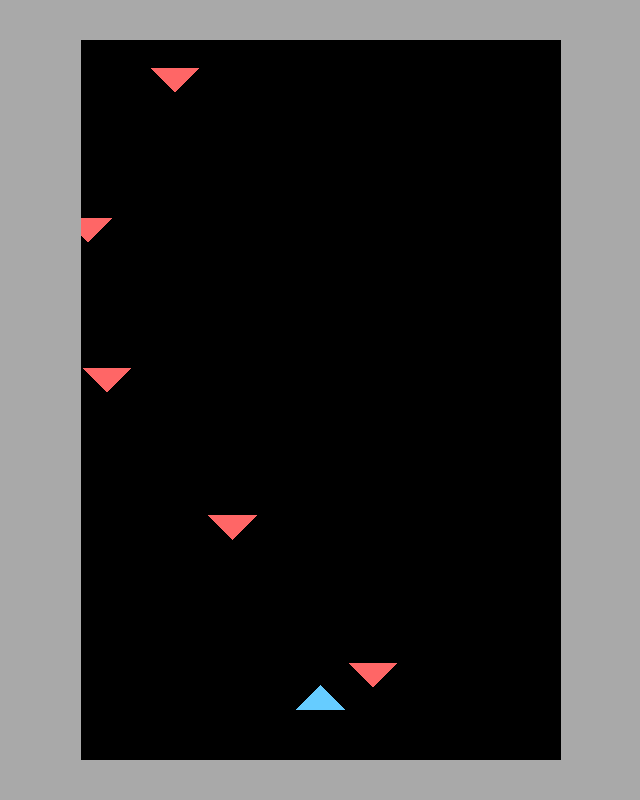
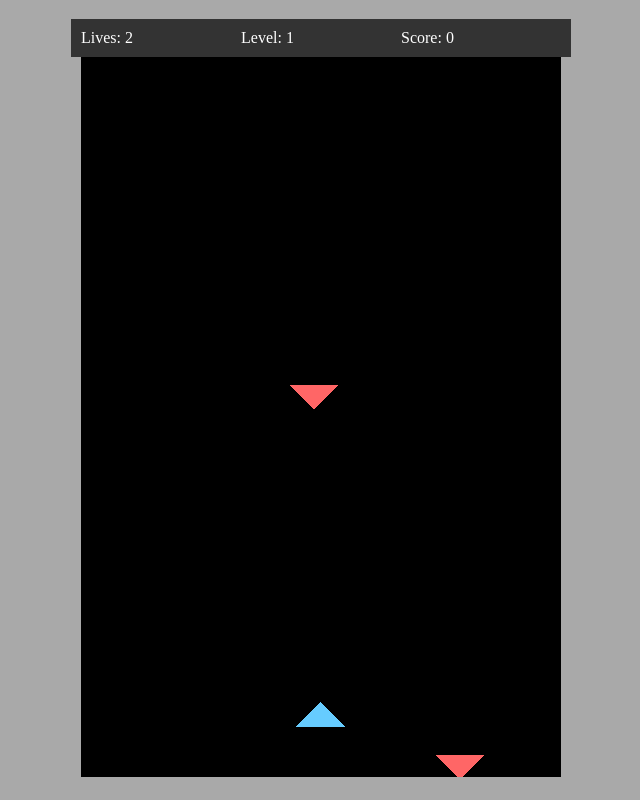
Before and after one commit to javideas/pixi-space-defender-game, a website built with Vite: page index.html in a window 1280 px wide. Shown: the whole page, without its empty margins (319-959 px from the left). Built offline with nearby package versions, Linux system fonts and the light colour scheme.

Commit message:
Part 4 - Basic Game HUD

```diff
--- a/index.html
+++ b/index.html
@@ -8,7 +8,22 @@
     <link rel="stylesheet" href="/src/style.css" />
   </head>
   <body>
-    <div id="app"></div>
+    <div id="app">
+      <div id="gameHud">
+        <div>
+          Lives: <span id="gameLives"></span>
+        </div>
+        <div>
+          Level: <span id="gameLevel"></span>
+        </div>
+        <div>
+          Score: <span id="gameScore"></span>
+        </div>
+      </div>
+      <div id="game">
+
+      </div>
+    </div>
     <script type="module" src="/src/main.ts"></script>
   </body>
 </html>
--- a/src/main.ts
+++ b/src/main.ts
@@ -5,7 +5,7 @@ const Application = PIXI.Application;
 const Graphics = PIXI.Graphics;
 
 (async () => {
-    let gameContainer = document.getElementById("app");
+    let gameContainer = document.getElementById("game");
     if(!gameContainer) {
         throw new Error("Game container not found");
     }
@@ -15,6 +15,14 @@ const Graphics = PIXI.Graphics;
         width: 480,
         height: 720,
     });
+
+    let lives = 3;
+    let level = 1;
+    let score = 0;
+
+    setHudValue("gameLives", lives);
+    setHudValue("gameLevel", level);
+    setHudValue("gameScore", score);
 
     gameContainer.appendChild(app.canvas);
 
@@ -56,7 +64,7 @@ const Graphics = PIXI.Graphics;
         }
     );
 
-    const enemySpawnInterval = 1000;
+    const enemySpawnInterval = 2500;
     function spawnEnemy() {
         if(!document.hasFocus()) {
             return;
@@ -66,7 +74,13 @@ const Graphics = PIXI.Graphics;
         app.stage.addChild(enemy);
     }
 
-    setInterval(spawnEnemy, enemySpawnInterval);
+    let spawnInterval = setInterval(spawnEnemy, enemySpawnInterval);
+    function setEnemySpawnInterval() {
+        spawnInterval && clearInterval(spawnInterval);
+        // Starts at 1 enemy every 2.5 seconds
+        spawnInterval = setInterval(spawnEnemy, enemySpawnInterval - (level * 100) + 100);
+    }
+    setEnemySpawnInterval();
     spawnEnemy();
 
     app.stage.addChild(Player);
@@ -92,6 +106,8 @@ const Graphics = PIXI.Graphics;
             if(enemy.y > app.screen.height + 50) {
                 app.stage.removeChild(enemy);
                 enemies.splice(i, 1);
+                lives--;
+                setHudValue("gameLives", lives);
             }
         }
 
@@ -109,8 +125,21 @@ const Graphics = PIXI.Graphics;
                     app.stage.removeChild(enemy);
                     bullets.splice(i, 1);
                     enemies.splice(j, 1);
+                    score += 90 + (level * 10); // Starts at 100
+                    setHudValue("gameScore", score);
                 }
             }
+        }
+
+        // The score requirement gets higher every level
+        if(score > (level * 1000) + (level * 100) - 100) {
+            level++;
+            setHudValue("gameLevel", level);
+            setEnemySpawnInterval();
+        }
+
+        if(lives <= 0) {
+            console.log("Game Over");
         }
     });
 })();
@@ -149,3 +178,10 @@ function createEnemy() {
 
     return enemy;
 }
+
+function setHudValue(targetId: string, value: number) {
+    const target = document.getElementById(targetId);
+    if(target) {
+        target.innerText = value.toString();
+    }
+}
--- a/src/style.css
+++ b/src/style.css
@@ -5,7 +5,22 @@ body {
 
 #app {
     height: 100vh;
+    width: 480px;
+    margin: 0 auto;
     display: flex;
+    flex-direction: column;
     justify-content: center;
     align-items: center;
 }
+
+#gameHud {
+    display: flex;
+    width: 100%;
+    padding: 10px;
+    background-color: #333;
+    color: white;
+
+    > div {
+        flex: 1;
+    }
+}
```
